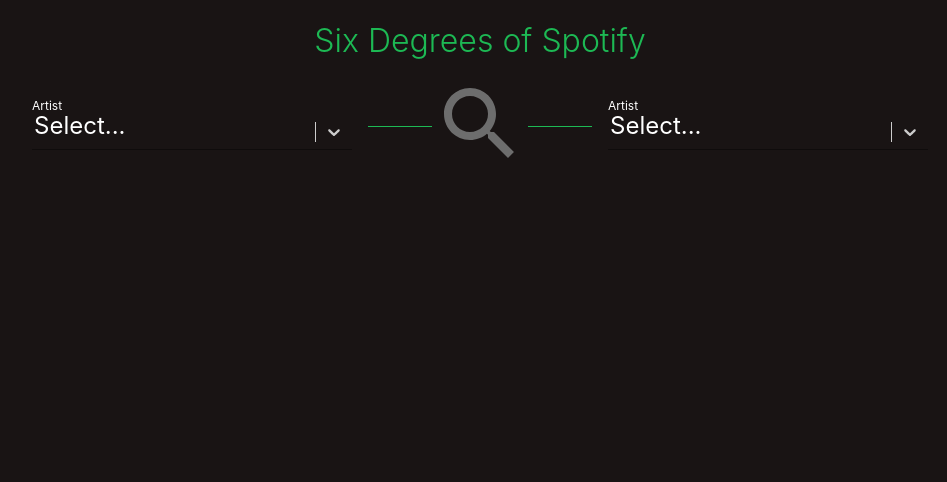
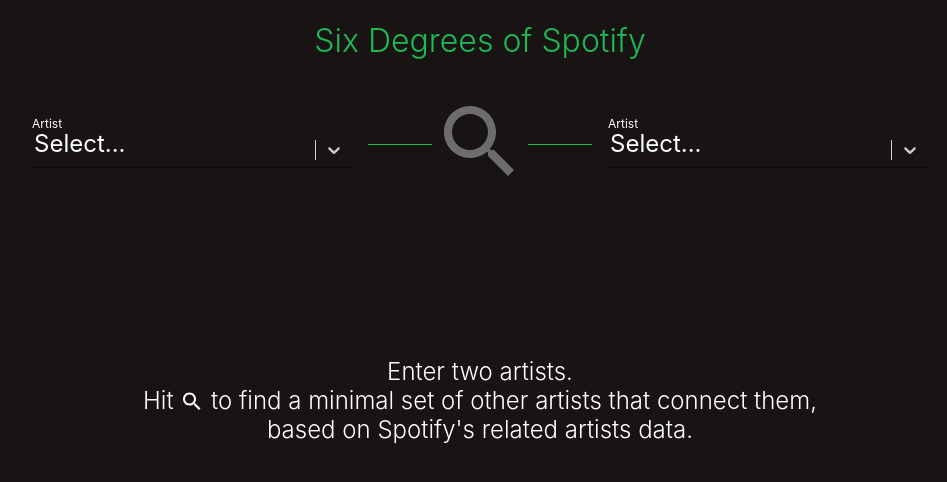
Before and after one commit to sshamaiengar/six-degrees-of-spotify-app, a React (Create React App) app: page / in a window 1280 px wide. Shown: the top 482 px of the page, without its empty margins (160-1107 px from the left). Built offline with nearby package versions, Linux system fonts and the light colour scheme.

Commit message:
Added intro text, and expanding section on artist cards.

```diff
--- a/src/App.css
+++ b/src/App.css
@@ -1,5 +1,7 @@
-html {
+html, body, #root {
     background: #191414;
+    width:100%;
+    height:100%;
     /*text-align: center;*/
 }
 
@@ -18,7 +20,7 @@
 .searchContainer {
     position: relative;
     margin-top: 5%;
-    height: 100%;
+    height: 15%;
     z-index: 999;
 }
 
@@ -37,17 +39,27 @@
     border-top: 1px solid #1db954;
 }
 
+.description {
+    position: absolute;
+    top: 50%;
+    width: 100%;
+    transform: translateY(-50%);
+    text-align: center;
+}
+
 .connectionContainer {
     position: absolute;
-    top: 50%;
-    transform: translateY(-50%);
+    /*top: 50%;*/
+    /*transform: translateY(-50%);*/
     padding: 3%;
+    padding-top: 15%;
     display:flex;
     flex-wrap: nowrap;
     justify-content: center;
     align-items: baseline;
     width: 100%;
-    height:60%;
+    height:100%;
+    top:0%;
     -webkit-box-sizing: border-box;
     -moz-box-sizing: border-box;
     box-sizing: border-box;
@@ -60,18 +72,25 @@
 .scrollContainer {
     display: flex;
     flex-flow: row nowrap;
-    /*height:100%;*/
+    height:100%;
     overflow-x: scroll;
     -webkit-overflow-scrolling: touch;
     align-items: baseline;
     margin-left: 2%;
     margin-right: 2%;
     flex-grow: 3;
+    box-sizing: border-box;
 }
 
 .scrollContainer .card:not(:last-child) {
     flex-grow: 1;
     margin-right: 6%;
+}
+
+.scrollContainer .card:only-child {
+    margin-left: auto;
+    margin-right: auto;
+    /*width:100%;*/
 }
 
 .loadingIndicator {
--- a/src/App.js
+++ b/src/App.js
@@ -84,6 +84,13 @@
 
 
                 </div>
+                {connectionData.length === 0 && !isLoading && <div className="description">
+                    <h2 style={{color: 'white', fontWeight: 300}}>Enter two artists.<br/>
+                        Hit <Search style={{display:"inline-block", marginBottom: '-0.2em'}}></Search> to find a minimal set of other artists that connect them,<br/>
+                        based on Spotify's related artists data.
+                    </h2>
+
+                </div>}
                 {connectionData.length > 0 || isLoading ? <div className="connectionContainer">
                     <ArtistCard artist={artist1}/>
                     { middleArtists.length > 0 && !isLoading ? <div className="scrollContainer">
--- a/src/components/ArtistCard.js
+++ b/src/components/ArtistCard.js
@@ -7,11 +7,12 @@
 import Typography from "@material-ui/core/Typography";
 import CardActions from "@material-ui/core/CardActions";
 import Button from "@material-ui/core/Button";
-import React from 'react';
+import React, { useState } from 'react';
 import CardActionArea from "@material-ui/core/CardActionArea";
 import './ArtistCard.css';
+import Collapse from "@material-ui/core/Collapse";
 
-const useStyles = makeStyles({
+const useStyles = makeStyles(theme => ({
     card: {
         // maxWidth: '20%',
         background: 'black',
@@ -19,23 +20,36 @@
     },
     menu: {
         zIndex: 9999,
-    }
-});
+    },
+    expand: {
+        transform: 'rotate(0deg)',
+        marginLeft: 'auto',
+        transition: theme.transitions.create('transform', {
+            duration: theme.transitions.duration.shortest,
+        }),
+    },
+    expandOpen: {
+        transform: 'rotate(180deg)',
+    },
+}));
 
 export default function ArtistCard(props) {
     /* props = {
         artist: Object
     }
     */
+    const [expanded, setExpanded] = useState(false);
+
+    const handleExpandClick = () => {
+        setExpanded(!expanded);
+    };
 
     const classes = useStyles();
 
     return (
 
         <Card className={classes.card + " card"}>
-            <div className="cardSides">
-                <div className="cardFront">
-                    <CardActionArea>
+            <CardActionArea onClick={handleExpandClick}>
                 <CardContent>
                     <Typography variant="h5" component="h2" color='inherit'>
                         {props.artist.name}
@@ -50,11 +64,16 @@
                     title={props.artist.name}
                 />
             </CardActionArea>
-                </div>
-                <div className="cardBack">
-
-                </div>
-            </div>
+            <Collapse in={expanded} timeout="auto" unmountOnExit>
+                <CardContent>
+                    <Typography component="p" color='inherit'>
+                        {Number(props.artist.followers).toLocaleString(undefined)} followers
+                    </Typography>
+                    <Typography component="p" color='inherit'>
+                        Genres: {props.artist.genres.join(", ")}
+                    </Typography>
+                </CardContent>
+            </Collapse>
         </Card>
     );
 }
```
Lines whose indentation alone changed are shown as unchanged.
